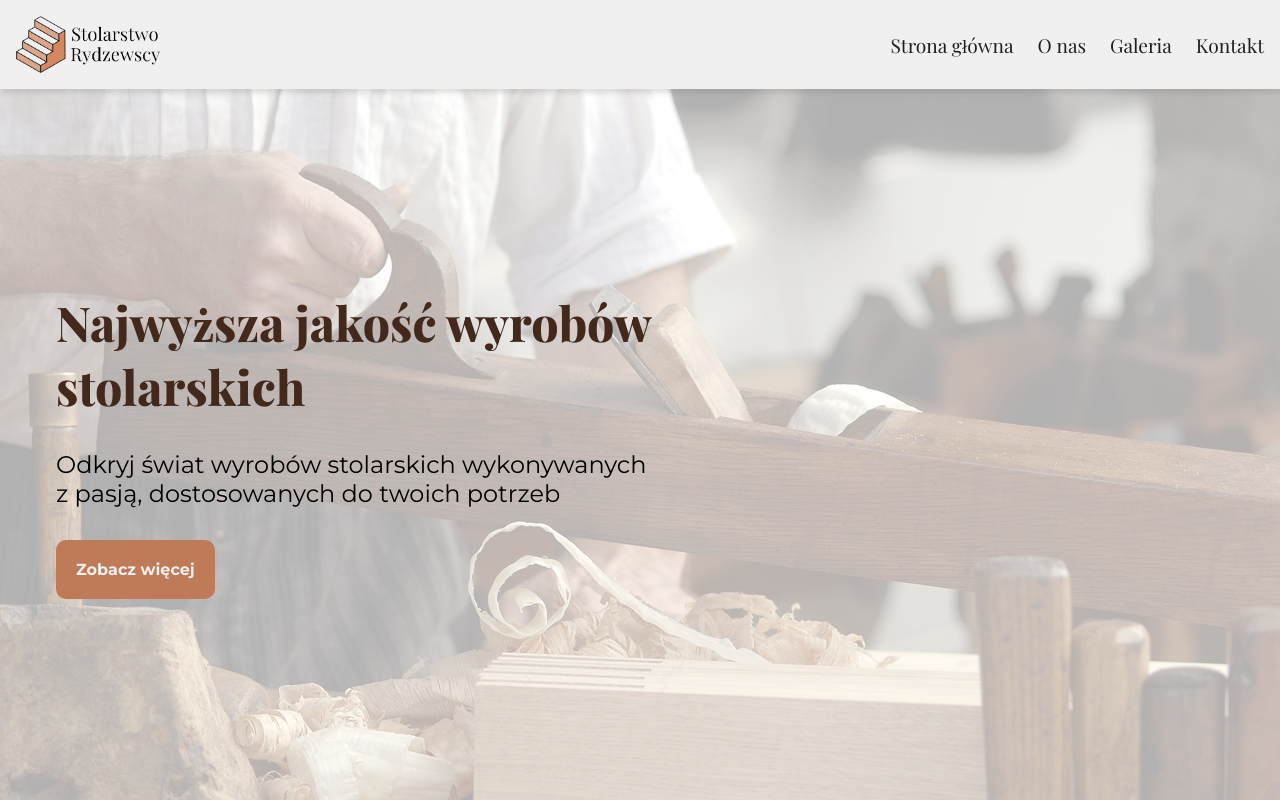
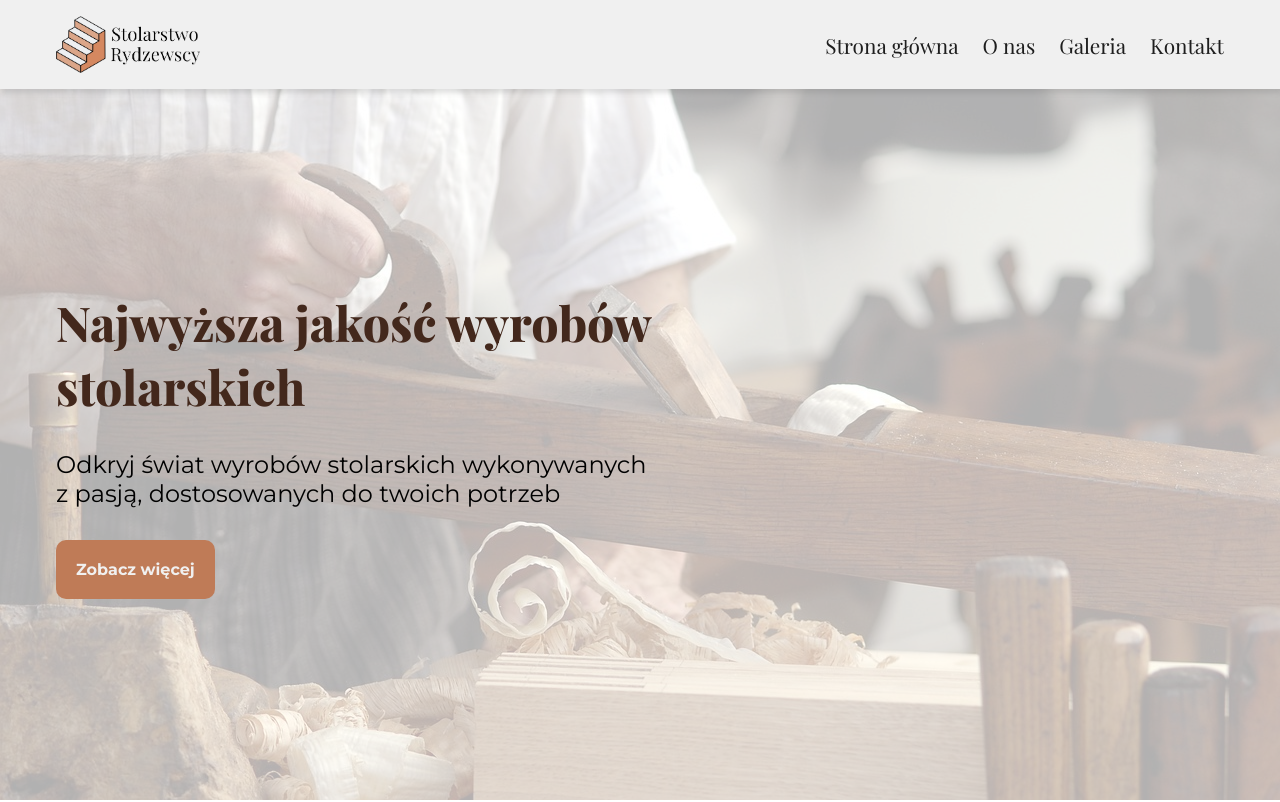
Before and after one commit to oliwierPosiakow/stolarstwoRydzewscyConcept, a React (Vite) app: page / in a window 1280 px wide. Shown: the top 802 px of the page. Built offline with nearby package versions, Linux system fonts and the light colour scheme.

Commit message:
Minor changes

```diff
--- a/src/components/comments/comments.css
+++ b/src/components/comments/comments.css
@@ -45,6 +45,7 @@
   border-radius: 20px;
   box-shadow: 4px 5px 5px rgba(0, 0, 0, 0.16);
   padding: 2em 0;
+  margin: 0 auto;
   width: 100%;
   min-height: 250px;
   max-width: 1600px;
--- a/src/components/comments/comments.scss
+++ b/src/components/comments/comments.scss
@@ -34,6 +34,7 @@
     border-radius: 20px;
     box-shadow: 4px 5px 5px rgba(0, 0, 0, 0.16);
     padding: 2em 0;
+    margin: 0 auto;
     width: 100%;
     min-height: 250px;
     max-width: 1600px;
--- a/src/components/navbar/navbar.css
+++ b/src/components/navbar/navbar.css
@@ -18,7 +18,7 @@
   align-items: center;
   gap: 3em;
   background-color: #f0f0f0;
-  padding: 1em;
+  padding: 1em 3.5em;
   box-shadow: 2px 4px 5px rgba(100, 100, 100, 0.2);
   z-index: 10;
   transition: all 0.2s ease-in;
@@ -46,7 +46,7 @@
   color: #1e1e1e;
   text-decoration: none;
   cursor: pointer;
-  font-size: 1.2rem;
+  font-size: 1.3rem;
 }
 .nav_links-link a:hover {
   color: #BF7B57;
--- a/src/components/navbar/navbar.scss
+++ b/src/components/navbar/navbar.scss
@@ -8,7 +8,7 @@
   align-items: center;
   gap: 3em;
   background-color: colors.$color-white;
-  padding: 1em;
+  padding: 1em 3.5em;
   box-shadow: 2px 4px 5px rgba(100, 100, 100, 0.2);
   z-index: 10;
   transition: all .2s ease-in;
@@ -35,7 +35,7 @@
         color: colors.$eerie-black;
         text-decoration: none;
         cursor: pointer;
-        font-size: 1.2rem;
+        font-size: 1.3rem;
         &:hover {
           color: colors.$bittersweet;
         }
--- a/src/data/comments.ts
+++ b/src/data/comments.ts
@@ -4,10 +4,10 @@ export interface CommentData {
 
 export const comments: CommentData[] = [
     {
-        content: 'Zleciłem wykonanie dodatkowej pary drzwi wejściowych, a także przeniesienie zabytkowych drzwi na nową ościeżnicę. Jesteśmy zadowoleni z  jakości  wykonania, szybkiej realizacji i dobrej współpracy.'
+        content: 'Zleciłem wykonanie dodatkowej pary drzwi wejściowych, a także przeniesienie zabytkowych drzwi na nową ościeżnicę. Jesteśmy zadowoleni z jakości  wykonania, szybkiej realizacji i dobrej współpracy.'
     },
     {
-        content: 'Super expresowa obsługa. Przyniosłam swój materiał do przycięcia i wycięcia odpowiednich kształtów,  ciężko znaleźć stolarza , który by to wykonał z materiału nie zakupionego na miejscu. Fachowe wykonanie, polecam.'
+        content: 'Super expresowa obsługa. Przyniosłam swój materiał do przycięcia i wycięcia odpowiednich kształtów, ciężko znaleźć stolarza, który by to wykonał z materiału niezakupionego na miejscu. Fachowe wykonanie, polecam.'
     },
     {
         content: 'Wspaniała jakość wykonania oraz materiałów. Jestem bardzo zadowolona .Barierka wygląda rewelacyjnie. Szczerze polecam!'
```
Also changed, not shown: 1 other file (tests, documents, lock files or other folders).
